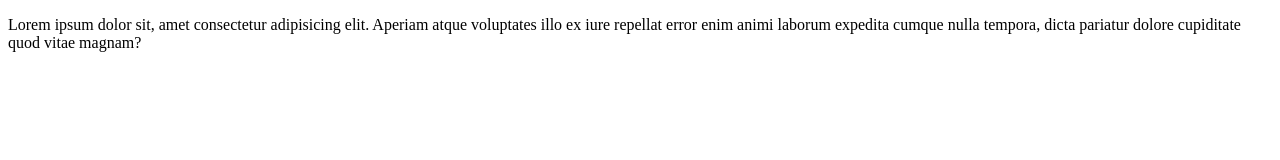
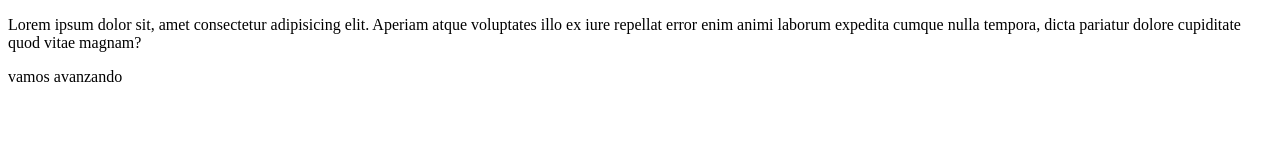
Before and after one commit to franhack02/recap, a plain HTML site: page index.html in a window 1280 px wide. Drawn offline with Linux system fonts and the light colour scheme.

Commit message:
mi-segundo-parrafo

```diff
--- a/index.html
+++ b/index.html
@@ -7,5 +7,6 @@
 </head>
 <body>
     <p>Lorem ipsum dolor sit, amet consectetur adipisicing elit. Aperiam atque voluptates illo ex iure repellat error enim animi laborum expedita cumque nulla tempora, dicta pariatur dolore cupiditate quod vitae magnam?</p>
+    <p>vamos avanzando</p>
 </body>
 </html>
```
